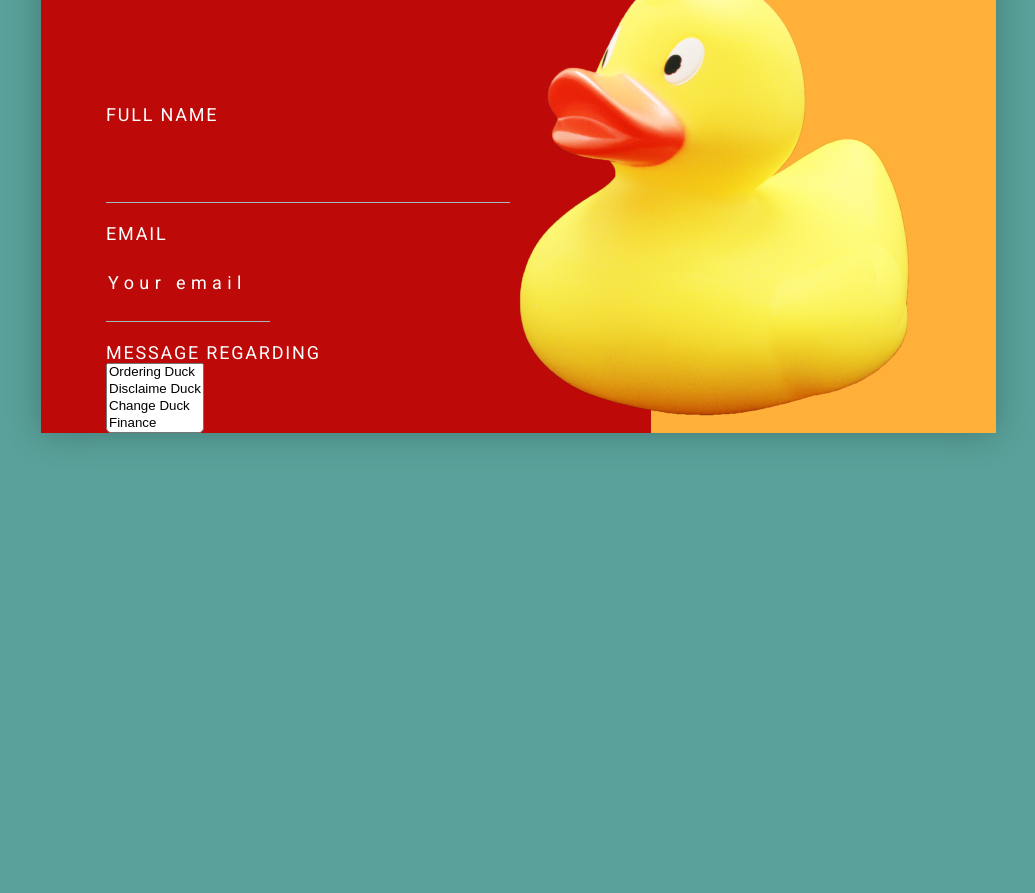
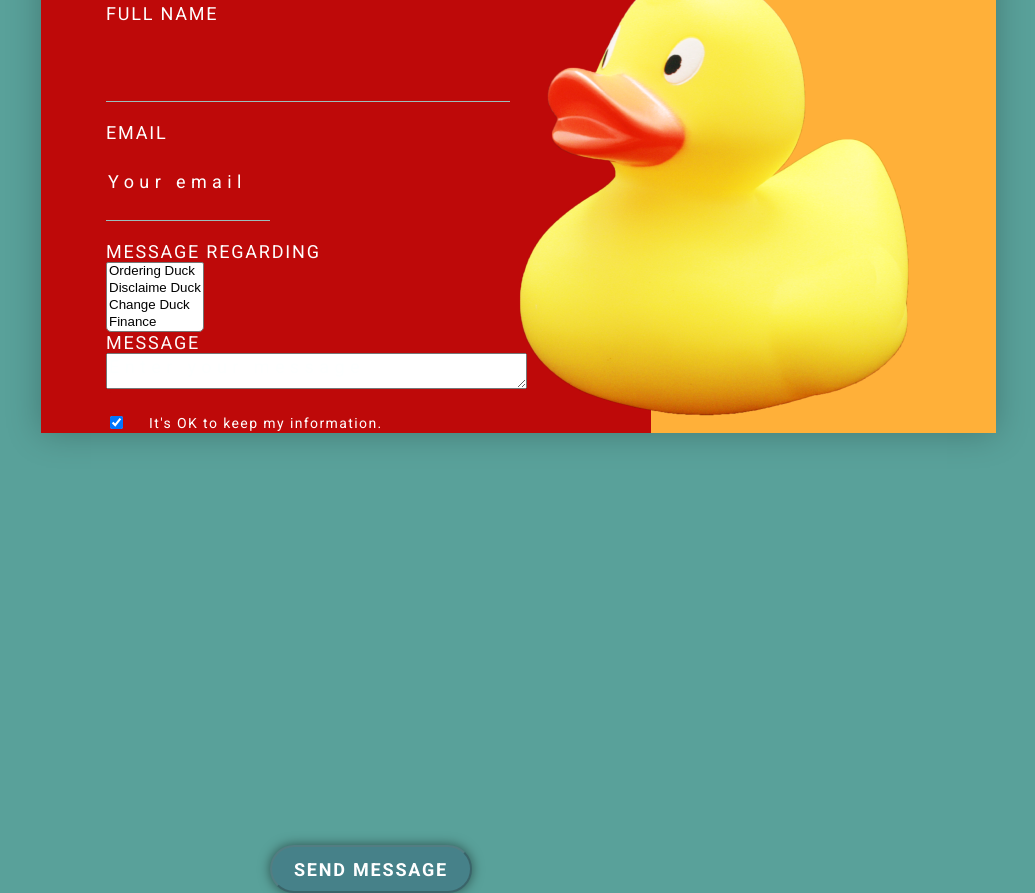
Before and after one commit to ottilialindell/recreating-duck-form, a plain HTML site: page index.html in a window 1280 px wide. Shown: the part 272-1165 px from the top of the page, without its empty margins (122-1157 px from the left). Before the commit the page ends 816 px from the top, so only its background shows below. Drawn offline with Linux system fonts and the light colour scheme.

Commit message:
changes to html & css

```diff
--- a/index.html
+++ b/index.html
@@ -28,13 +28,20 @@
                         <option value="finance">Finance</option>
                     </select>
                 </div>
-
-
-
-
-
+            <label class="label--large">
+				<div class="label__text">Message</div>
+                <textarea name="message" cols="50" rows="2" class="textarea"
+                placeholder="Enter your message"></textarea>
+            </label>
+            <div class="checkbox-container">
+                <label class="checkbox-label">
+                        <input type="checkbox" checked>
+                        <span class="checkbox-custom rectangular"></span>
+                        <div class="input-title">It's OK to keep my information.</div>
+                </label>
+            </div>
+            <button type="submit" class="button" disabled>Send Message</button>
             </form>
-
         </div>
     <!--BOX GUL-->
         <div class="box-2">
--- a/styles/index.css
+++ b/styles/index.css
@@ -44,6 +44,8 @@ body{
     justify-content: end;
     margin-top: 64px;
     margin-left: 65px;
+    width: 100%;
+    font-family: 'Roboto', sans-serif;
 }
 
 .label {
@@ -97,7 +99,6 @@ body{
     box-sizing: border-box;
 	width: 100%;
     position: relative;
-    display: block;
     font-size: 16px;
     font-family: 'Roboto', sans-serif;
     background-color:  #BE0909;
@@ -147,3 +148,56 @@ body{
     font-weight: normal;
     font-size: 18px;
 }
+
+.label--large {
+	padding: 0;
+	margin-bottom: 20px;
+    border-radius: 5px;
+    background: #BE0909;
+}
+
+.label__text {
+    font-family: 'Roboto', sans-serif;
+    font-style: normal;
+    font-weight: normal;
+    font-size: 18px;
+    line-height: 21px;
+    /* identical to box height */
+    letter-spacing: 0.1em;
+    text-transform: uppercase;
+    color: rgba(254, 255, 255, 0.98);
+}
+
+.button {
+    position: absolute;
+    transform:translate(164px, 460px);
+    width: 202px;
+    height: 48px;
+    background: #468189;
+    box-shadow: 0px 0px 12px rgba(0, 0, 0, 0.5);
+    border-radius: 40px;
+    font-family: 'Roboto', sans-serif;
+    font-style: normal;
+    font-weight: bold;
+    font-size: 18px;
+    line-height: 21px;
+    /* identical to box height */
+    text-align: center;
+    letter-spacing: 0.1em;
+    text-transform: uppercase;
+    color: #FFFFFF;
+}
+
+.input-title {
+    position: absolute;
+    transform: translate(0px, -27px);
+	line-height: 1;
+	margin-left: 41px;
+	margin-top: 6px;
+	padding: 4px 0 2px 2px;
+	border-radius: 4px;
+    font-size: 14px;
+    font-family: 'Roboto', sans-serif;
+    letter-spacing: 0.1em;
+    color: white;
+}
```
